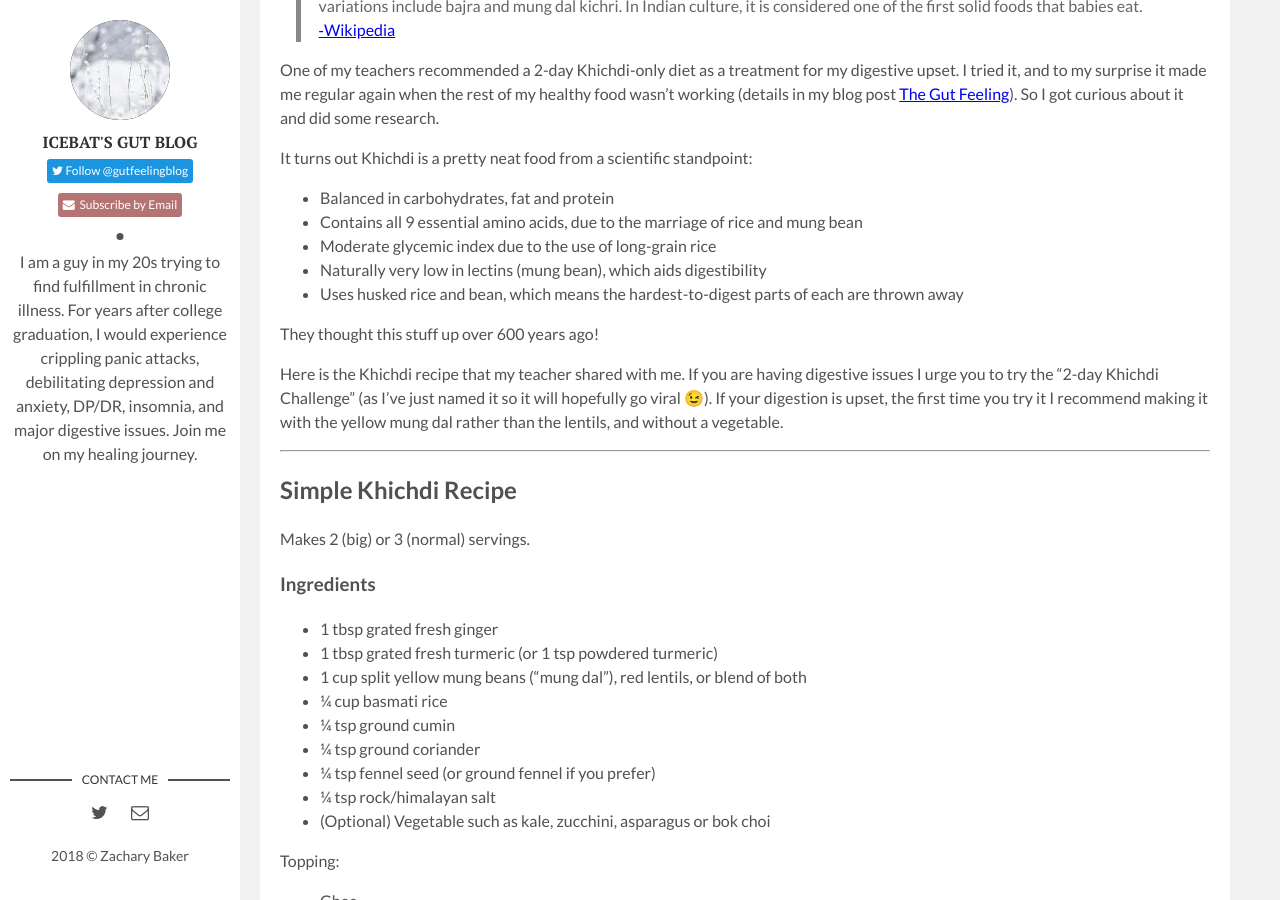
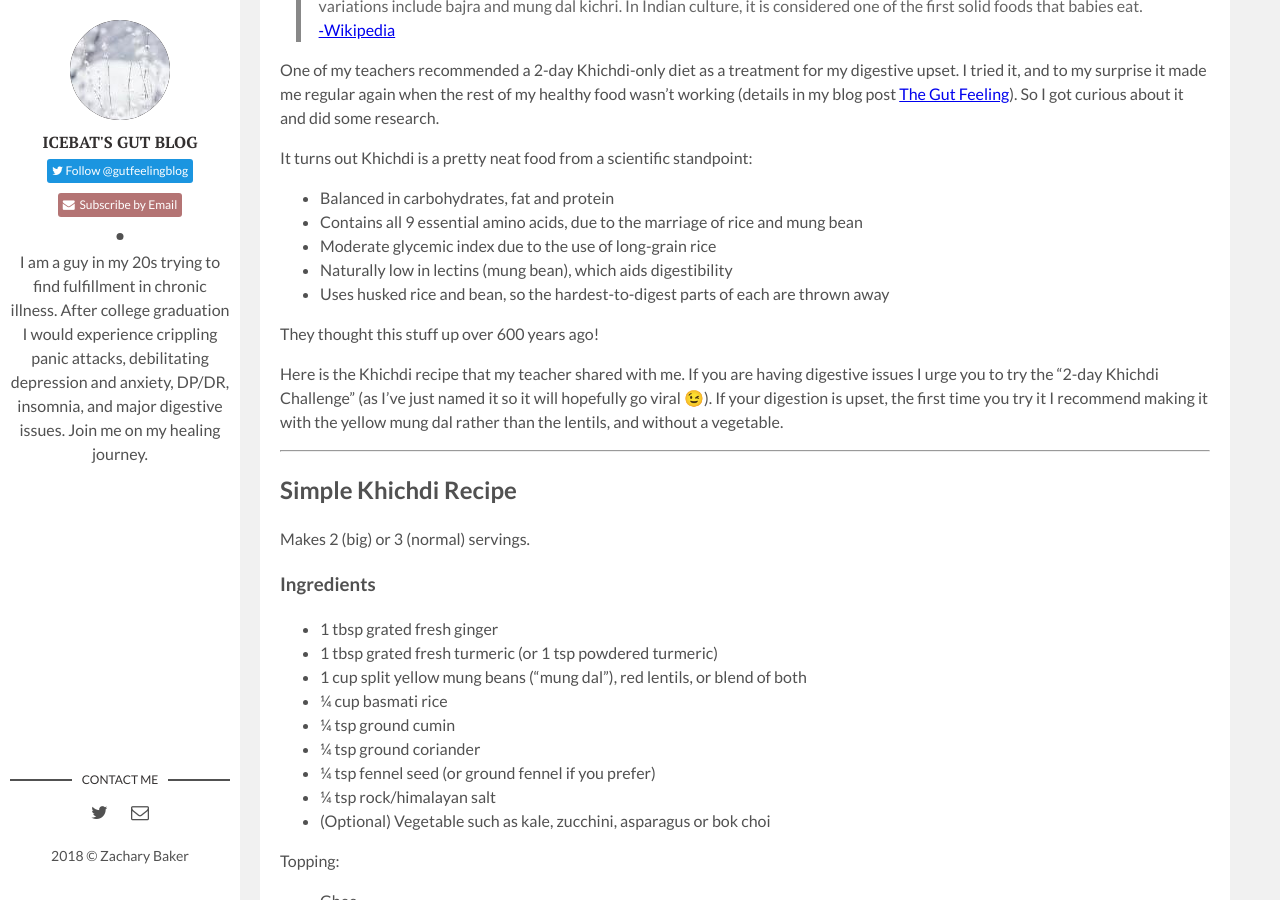
Before and after one commit to gutblog/gutblog.github.io, a Jekyll site: the page built from _posts/2018-02-12-simple-khichdi-recipe.markdown, in a window 1280 px wide and 900 px high, scrolled down 666 px. Built offline with Jekyll 4.4.1, drawn with Linux system fonts in a browser that asks for light colours; comment, search, counter and statistics services are not loaded.

Commit message:
Wording tweaks

```diff
--- a/_config.yml
+++ b/_config.yml
@@ -1,7 +1,7 @@
 title: Icebat's Gut Blog
 displaytitle: Icebat's Gut Blog
 description: > # this means to ignore newlines until "baseurl:"
-  I am a guy in my 20s trying to find fulfillment in chronic illness. For years after college graduation, I would experience crippling panic attacks, debilitating depression and anxiety, DP/DR, insomnia, and major digestive issues. Join me on my healing journey.
+  I am a guy in my 20s trying to find fulfillment in chronic illness. After college graduation I would experience crippling panic attacks, debilitating depression and anxiety, DP/DR, insomnia, and major digestive issues. Join me on my healing journey.
 permalink: ':title/'
 baseurl: "" # the subpath of your site, e.g. /blog
 url: "https://gutblog.github.io" # the base hostname & protocol for your site, e.g. http://example.com
@@ -11,7 +11,7 @@ site-twitter: gutfeelingblog #if your site has a twitter account, enter it here
 author: Zachary Baker # add your name
 author-img: author-thumb.jpg # add your photo
 site-img: site-sshot.png
-about-author: I am a guy in my 20s trying to find fulfillment in chronic illness. For years after college graduation, I would experience crippling panic attacks, debilitating depression and anxiety, DP/DR, insomnia, and major digestive issues. Join me on my healing journey.
+about-author: I am a guy in my 20s trying to find fulfillment in chronic illness. After college graduation I would experience crippling panic attacks, debilitating depression and anxiety, DP/DR, insomnia, and major digestive issues. Join me on my healing journey.
 twitter: gutfeelingblog # add your Twitter handle
 #facebook: # add your Facebook handle
 #c_github: # add your Github handle
--- a/_posts/2018-02-12-simple-khichdi-recipe.markdown
+++ b/_posts/2018-02-12-simple-khichdi-recipe.markdown
@@ -15,8 +15,8 @@ It turns out Khichdi is a pretty neat food from a scientific standpoint:
 * Balanced in carbohydrates, fat and protein
 * Contains all 9 essential amino acids, due to the marriage of rice and mung bean
 * Moderate glycemic index due to the use of long-grain rice
-* Naturally very low in lectins (mung bean), which aids digestibility
-* Uses husked rice and bean, which means the hardest-to-digest parts of each are thrown away
+* Naturally low in lectins (mung bean), which aids digestibility
+* Uses husked rice and bean, so the hardest-to-digest parts of each are thrown away
 
 They thought this stuff up over 600 years ago!
 
```
